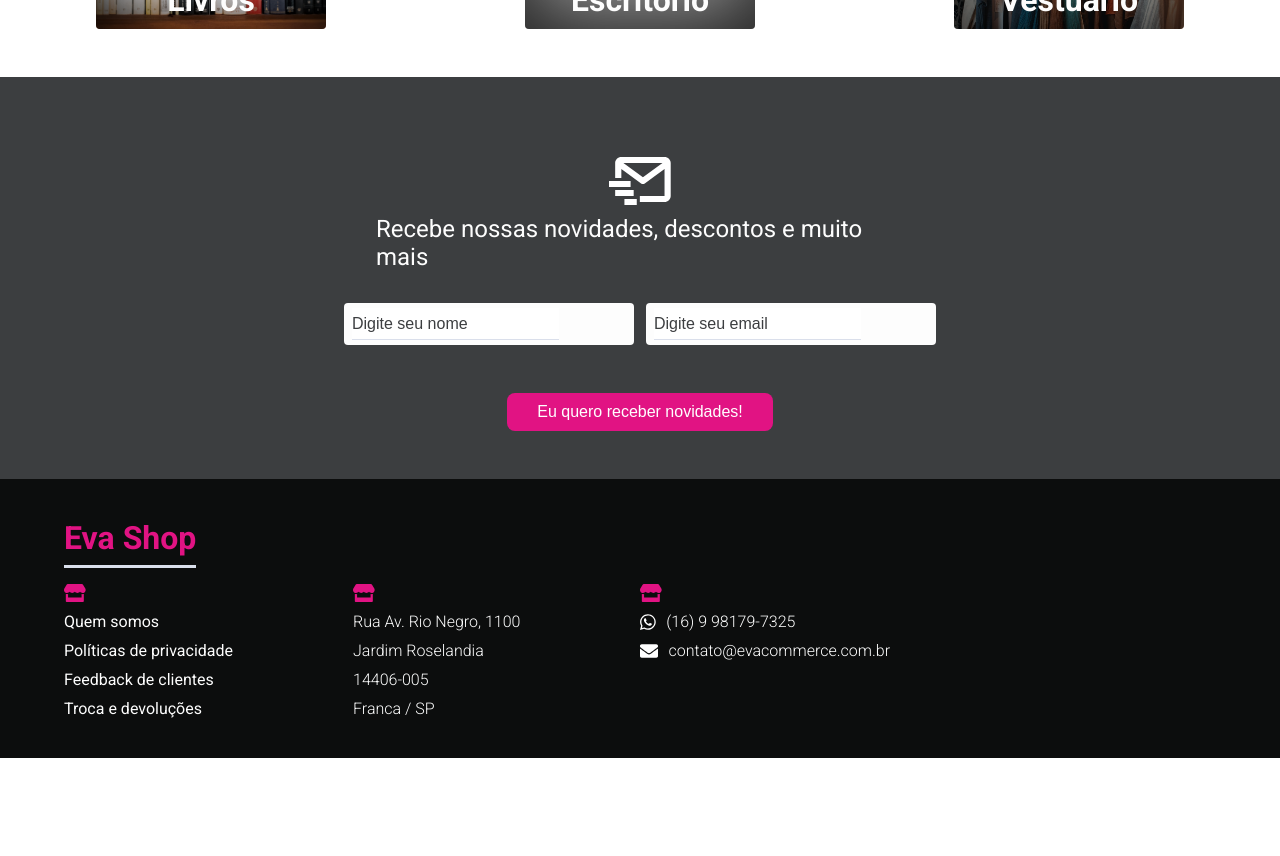
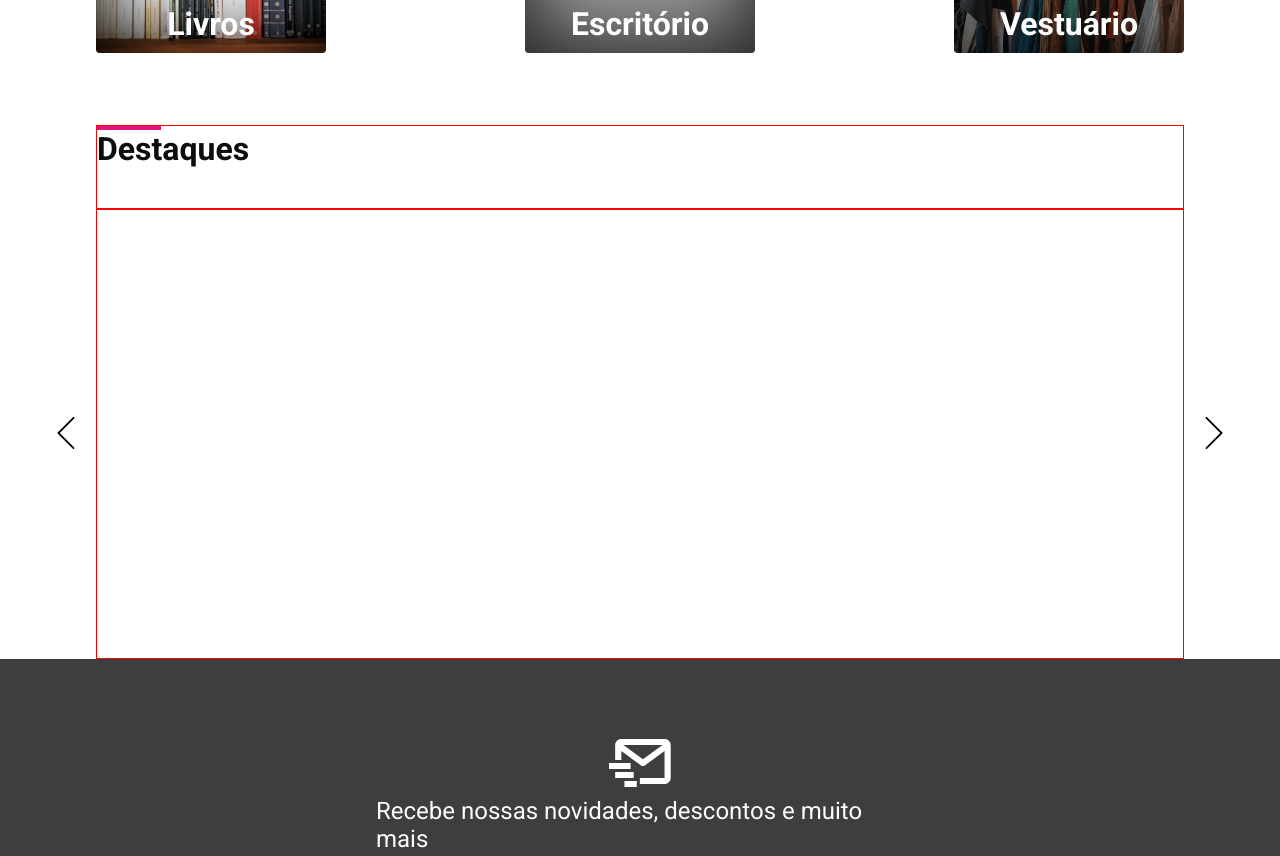
Before and after one commit to joaovitorzv/eva-commerce, a React (Create React App) app: page / in a window 1280 px wide. Shown: the part 840-1696 px from the top of the page. Before the commit the page ends 1598 px from the top, so only its background shows below. Built offline with nearby package versions, Linux system fonts and the light colour scheme; grey boxes are pictures that could not be loaded.

Commit message:
:sparkles: feat: Highlights section

```diff
--- /dev/null
+++ b/src/components/Highlights/index.tsx
@@ -0,0 +1,38 @@
+import React from 'react';
+
+import { ReactComponent as BackIcon } from '../../assets/svg/back.svg';
+import { ReactComponent as NextIcon } from '../../assets/svg/next.svg';
+
+import {
+  Container,
+  Products,
+  HighlightTitle
+} from './styles';
+
+interface Props {
+  title: string;
+  products: string[]
+}
+
+const Highlights: React.FC<Props> = ({ title, products }) => {
+  return (
+    <Container>
+      <HighlightTitle>
+        <div className='contrast-bar'></div>
+        <h3>{title}</h3>
+      </HighlightTitle>
+
+      <Products>
+        <button className='control-back'>
+          <BackIcon />
+        </button>
+
+        <button className='control-next'>
+          <NextIcon />
+        </button>
+      </Products>
+    </Container>
+  );
+}
+
+export default Highlights;
--- /dev/null
+++ b/src/components/Highlights/styles.ts
@@ -0,0 +1,51 @@
+import styled from 'styled-components';
+
+export const Container = styled.section`
+  margin-top: 1.5rem;
+`;
+
+export const HighlightTitle = styled.div`
+  padding-bottom: 2.5rem;
+
+  color: var(--color-primary-dark);
+
+  border: 1px solid red;
+
+  .contrast-bar {
+    width: 64px;
+    height: 4px;
+    background-color: var(--color-primary);
+  }
+`;
+
+export const Products = styled.div`
+  border: 1px solid red;
+
+  display: flex;
+  align-items: center;
+  height: 450px;
+
+
+  button {
+    background-color: transparent;
+    border: none;
+    cursor: pointer;
+
+    position: absolute;
+
+    padding: 20px 10px;
+
+    svg {
+      color: var(--color-primary);
+      height: 32px;
+    }
+  }
+
+  .control-back {
+    left: 40px;
+  }
+
+  .control-next {
+    right: 40px;
+  }
+`;
--- a/src/components/Layout/index.tsx
+++ b/src/components/Layout/index.tsx
@@ -6,6 +6,7 @@ import SalesForce from '../SalesForce'
 import Categories from '../Categories'
 import Newsletter from '../Newsletter'
 import Footer from '../Footer'
+import Highlights from '../Highlights'
 
 function Layout() {
   return (
@@ -15,6 +16,7 @@ function Layout() {
       <Main>
         <SalesForce />
         <Categories />
+        <Highlights title='Destaques' products={['teste']} />
       </Main>
       <Newsletter />
       <Footer />
--- a/src/components/SalesForce/styles.ts
+++ b/src/components/SalesForce/styles.ts
@@ -7,6 +7,8 @@ export const Container = styled.section`
   display: flex;
   justify-content: center;
   align-items: center;
+
+  margin-bottom: 1.5rem;
 
   .divider {
     width: 1px;
```
Also changed, not shown: src/assets/svg/back.svg (added), src/assets/svg/next.svg (added).
